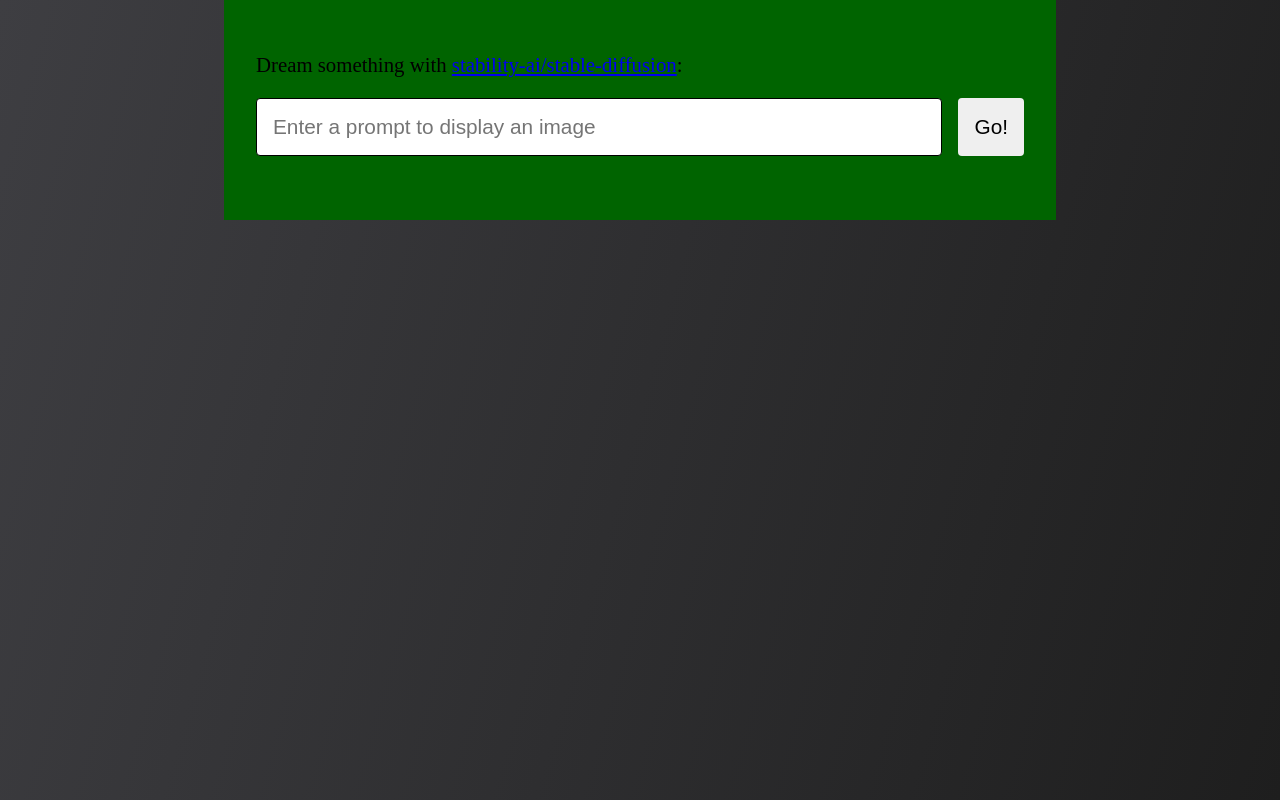
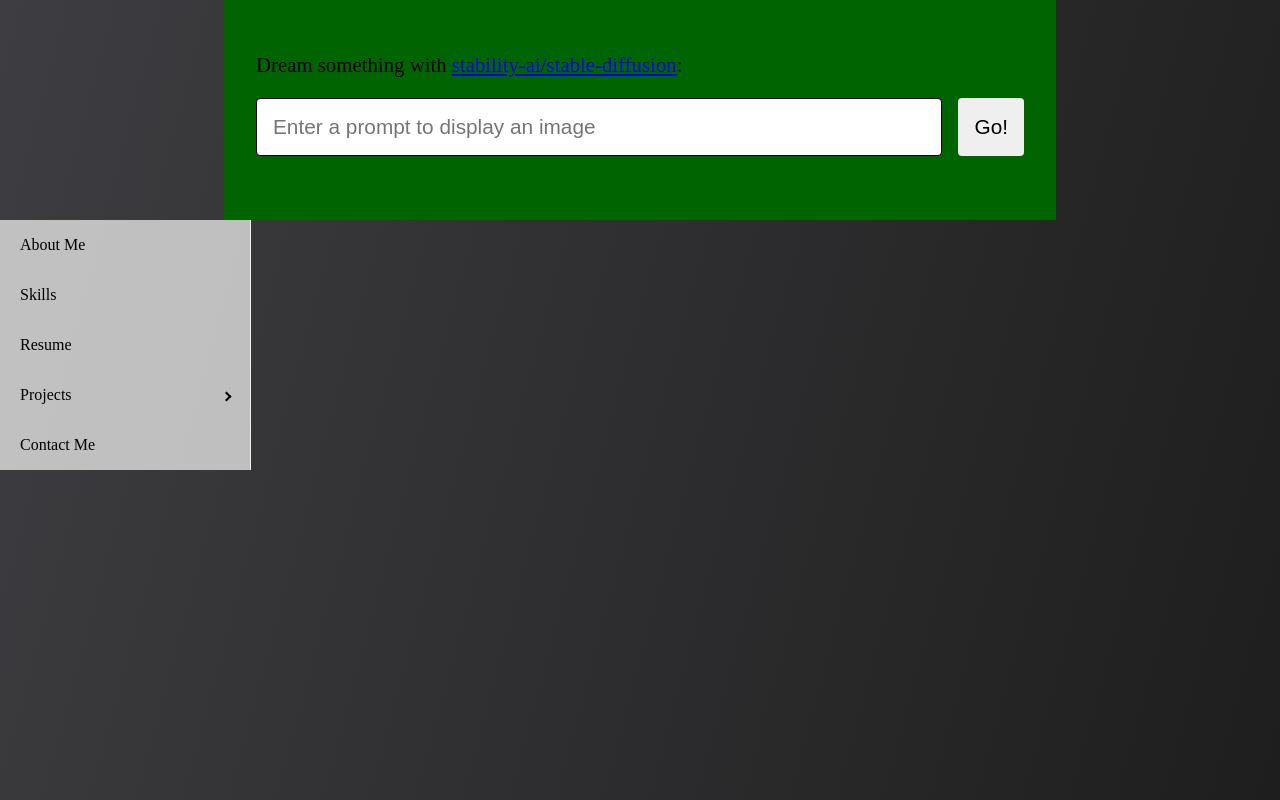
Before and after one commit to jalowe13/jacob-website, a Next.js app: page / in a window 1280 px wide. Built offline with nearby package versions, Linux system fonts and the light colour scheme.

Commit message:
Created dropdown layout

```diff
--- /dev/null
+++ b/components/Layout/Layout.js
@@ -0,0 +1,39 @@
+import React from 'react';
+
+import { Sidebar, Menu, MenuItem, SubMenu } from 'react-pro-sidebar';
+import { Link } from 'react-router-dom';
+
+// Sidebar Package - https://www.npmjs.com/package/react-pro-sidebar
+// React router Package for Menu links - https://reactrouter.com/en/main
+
+const Layout =({children}) =>{
+    return(
+        <Sidebar>
+            <Menu>
+                  <MenuItem>
+                       About Me
+                   </MenuItem>
+                   <MenuItem>
+                       Skills
+                   </MenuItem>
+                   <MenuItem>
+                    Resume
+                   </MenuItem>
+                   <SubMenu label="Projects">
+                   <SubMenu label="School">
+                   <MenuItem>
+                       Project 1
+                   </MenuItem>
+                   </SubMenu>
+                   <SubMenu label="Personal">
+                   </SubMenu>
+                  </SubMenu>
+                  <MenuItem>
+                   Contact Me
+                   </MenuItem>
+             </Menu>
+          </Sidebar>
+    )
+}
+
+export default Layout;
--- a/pages/index.js
+++ b/pages/index.js
@@ -6,7 +6,17 @@ import { useState } from "react";
 import Head from "next/head";
 import Image from "next/image";
 import styles from "../styles/Home.module.css";
+import { ProSidebarProvider } from "react-pro-sidebar";
+import Layout from "../components/Layout/Layout";
 
+
+import {
+  BrowserRouter as Router,
+  Switch,
+  Route,
+  Link
+} from "react-router-dom"
+import Stability from "./stability";
 
 // Sleeper timeout
 const sleep = (ms) => new Promise((r) => setTimeout(r, ms));
@@ -56,22 +66,20 @@ export default function Home() {
   return (
 <div className={styles.bg}>
 
+<ProSidebarProvider>
+  <Head>
+    <title>Art Gen</title>
+  </Head>
     <div className={styles.container}>
-      <Head className={styles.bg}>
-        <title>Jacob Lowe</title>
-      </Head>
         <p>
           Dream something with{" "}
           <a href="https://replicate.com/stability-ai/stable-diffusion">stability-ai/stable-diffusion</a>:
         </p>
-
         <form className={styles.form} onSubmit={handleSubmit}>
           <input type="text" name="prompt" placeholder="Enter a prompt to display an image" />
           <button type="submit">Go!</button>
         </form>
-
         {error && <div>{error}</div>}
-
         {prediction && (
           <div>
               {prediction.output && (
@@ -88,7 +96,69 @@ export default function Home() {
           </div>
         )}
       </div>
+<Layout> </Layout>
+</ProSidebarProvider>
 </div>
-
   );
 }
+
+
+/* Potential Router Setup
+    <Router>
+      <div>
+        <ul>
+          <li>
+            <Link to = "/"> Home</Link>
+          </li>
+        </ul>
+
+        <hr />
+
+        <Switch>
+          <Route exact path="/">
+            <Index />
+          </Route>
+        </Switch>
+        </div>
+        </Router>
+*/
+
+
+/* Styled Dropdown
+<div className={styles.bg}>
+
+      <ProSidebarProvider>
+        <Head>
+          <title>Art Gen</title>
+        </Head>
+          <div className={styles.container}>
+              <p>
+                Dream something with{" "}
+                <a href="https://replicate.com/stability-ai/stable-diffusion">stability-ai/stable-diffusion</a>:
+              </p>
+              <form className={styles.form} onSubmit={handleSubmit}>
+                <input type="text" name="prompt" placeholder="Enter a prompt to display an image" />
+                <button type="submit">Go!</button>
+              </form>
+              {error && <div>{error}</div>}
+              {prediction && (
+                <div>
+                    {prediction.output && (
+                      <div className={styles.imageWrapper}>
+                      <Image
+                        fill
+                        src={prediction.output[prediction.output.length - 1]}
+                        alt="output"
+                        sizes='100vw'
+                      />
+                      </div>
+                    )}
+                    <p>status: {prediction.status}</p>
+                </div>
+              )}
+            </div>
+      <Stability></Stability>
+      <Layout> </Layout>
+      </ProSidebarProvider>
+    </div>
+*/
--- /dev/null
+++ b/pages/stability.js
@@ -0,0 +1,19 @@
+
+// Stability Diffusion Page
+
+
+import { useState } from "react";
+import Head from "next/head";
+import Image from "next/image";
+import styles from "../styles/Home.module.css";
+import { ProSidebarProvider } from "react-pro-sidebar";
+import Layout from "../components/Layout/Layout";
+
+
+export default function Stability(){
+    return(
+        <>
+            <p> Test</p>
+        </>
+    )
+}
```
Also changed, not shown: package.json (+6 -1 lines), 1 other file (tests, documents, lock files or other folders). Lines whose indentation alone changed are shown as unchanged.
